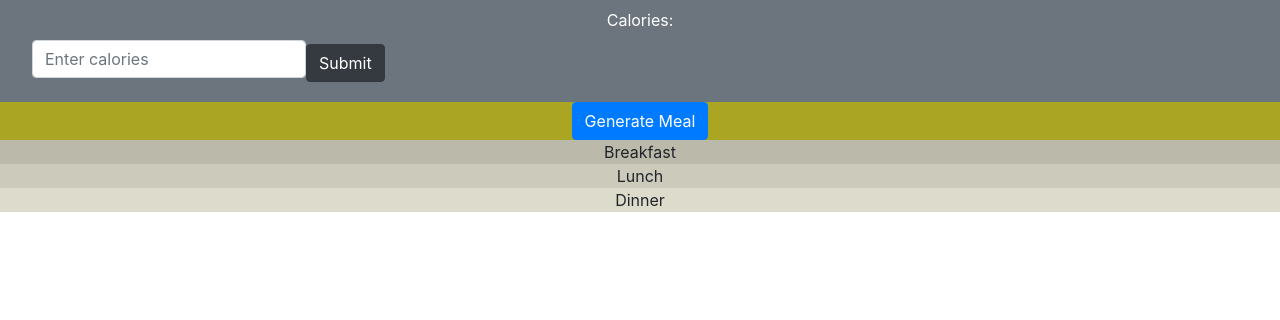
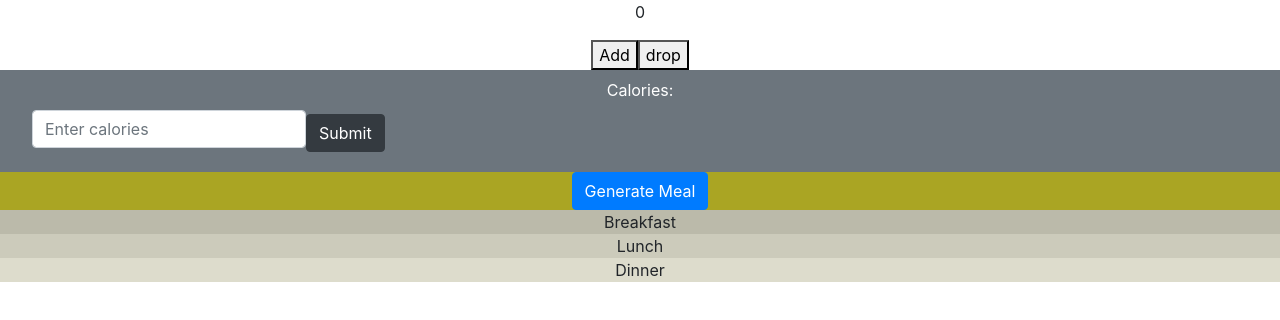
Before and after one commit to XaviSanta/Io-MobileAppDev, a React (Create React App) app in the folder mokoko/: page / in a window 1280 px wide. Shown: the top 320 px of the page. Built offline with nearby package versions, Linux system fonts and the light colour scheme.

Commit message:
add water meter

```diff
--- a/mokoko/src/App.js
+++ b/mokoko/src/App.js
@@ -3,6 +3,7 @@ import './App.css';
 import Calories from './Calories'
 import MealMaker from './MealMaker'
 import {foodDB} from './foodDB';
+import WaterMeter from './watermeter';
 
 const foodArray = foodDB;
 
@@ -77,6 +78,8 @@ class App extends Component {
   render() {
     return(
       <div className="App">
+        <WaterMeter />
+
         <Calories
           calories={this.state.calories}
           handleSubmit={this.handleInputCaloriesSubmit}
--- /dev/null
+++ b/mokoko/src/watermeter.js
@@ -0,0 +1,68 @@
+
+import React, { Component } from 'react';
+import '.src/css/css';
+
+class WaterMeter extends React.Component
+{
+
+	constructor(props) {
+		super(props);
+		this.water = 0;
+		this.recommended = 2000;
+	}
+
+
+	addWater(x)
+	{
+		var a=this.water+x;
+		this.setState({water:a});
+
+	}
+	dropWater(y)
+	{
+		var b=this.water-y;
+		this.setState({water: b});
+	}
+
+
+
+
+	render()
+	{
+
+  return (
+
+
+
+    <div className="App">
+      <header className="Water Meter">
+
+      </header>
+
+			<div class="radial-progress" data-progress={this.water / this.recommended}>
+				<div class="circle">
+					<div class="mask full">
+						<div class="fill"></div>
+					</div>
+					<div class="mask half">
+						<div class="fill"></div>
+						<div class="fill fix"></div>
+					</div>
+					<div class="shadow"></div>
+				</div>
+				<div class="inset">
+					<div class="percentage">
+  						<p>{this.water / this.recommended}</p>
+					</div>
+				</div>
+			</div>
+	  <button onclick={() => this.addWater(100)}>Add</button>
+	  <button onclick={() => this.dropWater(100)}>drop</button>
+
+    </div>
+  );
+
+	}
+}
+
+export default WaterMeter;
```
